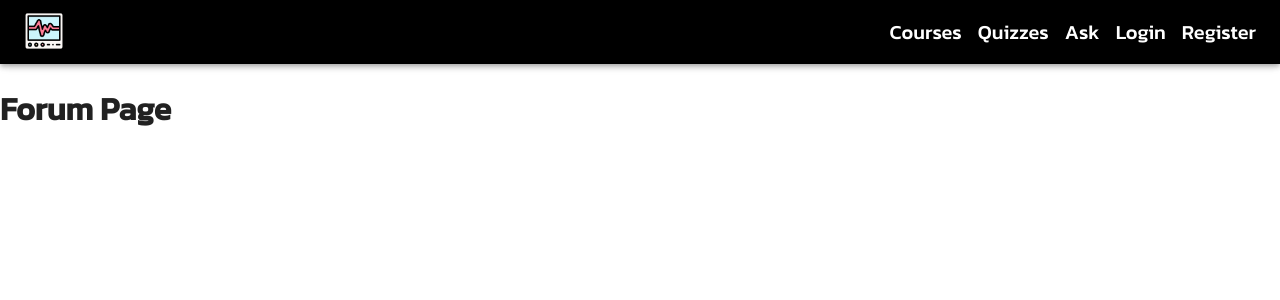
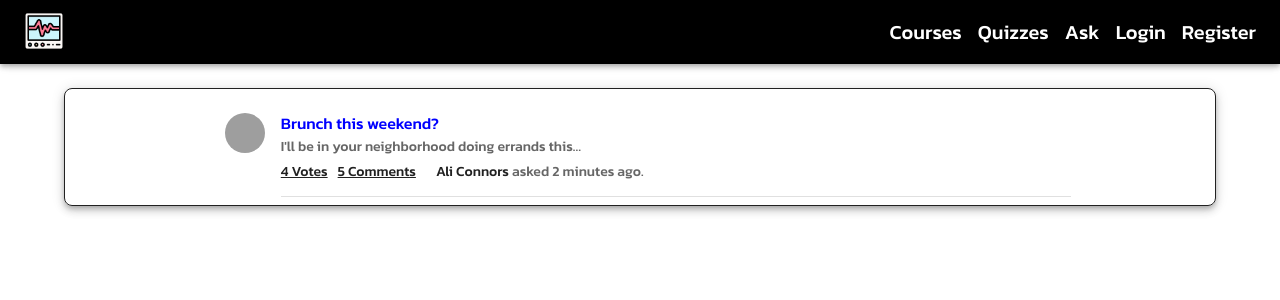
Before and after one commit to jackgibson1/ecg-frontend, a React (Create React App) app: page /ask in a window 1280 px wide. Shown: the top 300 px of the page. Built offline with nearby package versions, Linux system fonts and the light colour scheme; grey boxes are pictures that could not be loaded.

Commit message:
designing page to display all posts

```diff
--- a/src/components/forum/Ask.jsx
+++ b/src/components/forum/Ask.jsx
@@ -1,8 +1,13 @@
 import React from 'react';
+import { Box } from '@mui/material';
+import QuestionsList from './QuestionsList';
+import { styles } from './forum.styles';
 
 function Ask() {
   return (
-    <h1>Forum Page</h1>
+    <Box sx={styles.askPage.outerBox}>
+      <QuestionsList />
+    </Box>
   );
 }
 
--- /dev/null
+++ b/src/components/forum/QuestionsList.jsx
@@ -0,0 +1,46 @@
+import * as React from 'react';
+import List from '@mui/material/List';
+import ListItem from '@mui/material/ListItem';
+import Divider from '@mui/material/Divider';
+import ListItemText from '@mui/material/ListItemText';
+import ListItemAvatar from '@mui/material/ListItemAvatar';
+import Avatar from '@mui/material/Avatar';
+import Typography from '@mui/material/Typography';
+
+export default function QuestionsList() {
+  return (
+    <List sx={{ width: '75%', bgcolor: 'background.paper' }}>
+      <ListItem alignItems="flex-start">
+        <ListItemAvatar>
+          <Avatar alt="Admin" src="random.jpg" />
+        </ListItemAvatar>
+        <ListItemText
+          sx={{ color: 'blue' }}
+          primary="Brunch this weekend?"
+          secondary={(
+            <>
+              <Typography sx={{ marginBottom: '5px', marginTop: '2px', color: 'text.secondary' }} variant="body2">
+                I'll be in your neighborhood doing errands this…
+              </Typography>
+              <Typography sx={{ marginTop: '15px', display: 'inline', color: 'text.primary' }} variant="body2">
+                <u>4 Votes</u>
+              </Typography>
+              <Typography sx={{ marginTop: '5px', display: 'inline', marginLeft: '10px', color: 'text.primary' }} variant="body2">
+                <u>5 Comments</u>
+              </Typography>
+              <div style={{ marginTop: '5px', marginLeft: '20px', display: 'inline' }}>
+                <Typography sx={{ display: 'inline', color: 'text.primary' }} variant="body2">
+                  Ali Connors
+                </Typography>
+                <Typography sx={{ display: 'inline' }} variant="body2" color="text.secondary">
+                  {' '} asked 2 minutes ago.
+                </Typography>
+              </div>
+            </>
+          )}
+        />
+      </ListItem>
+      <Divider variant="inset" component="li" />
+    </List>
+  );
+}
--- /dev/null
+++ b/src/components/forum/forum.styles.js
@@ -0,0 +1,18 @@
+/* eslint-disable import/prefer-default-export */
+export const styles = {
+  askPage: {
+    outerBox: {
+      marginTop: 3,
+      marginBottom: 3,
+      display: 'flex',
+      flexDirection: 'column',
+      border: 1,
+      borderRadius: 2,
+      boxShadow: 5,
+      marginLeft: 'auto',
+      marginRight: 'auto',
+      width: '90%',
+      alignItems: 'center',
+    },
+  },
+};
```
